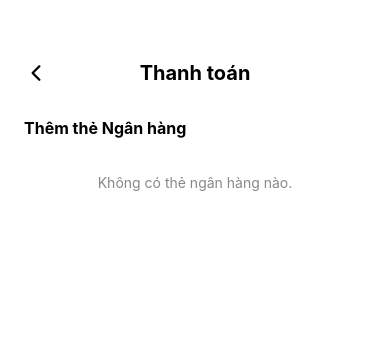
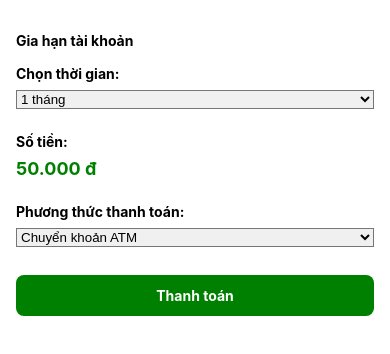
Before and after one commit to QuangVinhNguyen2004/DATT_Lich_Tre_Em, a React Native app: screen /Pay in a window 390 px wide. Shown: the top 354 px of the page. Built offline with nearby package versions, Linux system fonts and the light colour scheme.

Commit message:
update hoàn thiện

```diff
--- a/screens/PayScreen.js
+++ b/screens/PayScreen.js
@@ -1,124 +1,190 @@
-import React, { useState, useEffect } from 'react';
+import React, { useState } from 'react';
 import {
-  View,
-  Text,
-  TouchableOpacity,
-  StyleSheet,
-  FlatList,
-  ActivityIndicator,
-  Alert,
+  View, Text, TouchableOpacity, Alert, StyleSheet,
+  Modal
 } from 'react-native';
-import { Ionicons } from '@expo/vector-icons';
+import { Picker } from '@react-native-picker/picker';
+import { TextInput } from 'react-native';
+import AsyncStorage from '@react-native-async-storage/async-storage';
 import { useNavigation } from '@react-navigation/native';
-// import { getCards } from '../api/PayApi'; // API lấy danh sách thẻ
+import { createPayment } from '../services/PayApi';
 
-const PaymentScreen = () => {
+export default function PaymentScreen() {
   const navigation = useNavigation();
-  const [cards, setCards] = useState([]);
-  const [loading, setLoading] = useState(false);
+  const [months, setMonths] = useState(1);
+  const [method, setMethod] = useState('Chuyển khoản ATM');
+  const [showModal, setShowModal] = useState(false);
 
-  // // Lấy danh sách thẻ khi màn hình load
-  // useEffect(() => {
-  //   fetchCards();
-  // }, []);
+  // Modal state
+  const [selectedBank, setSelectedBank] = useState('');
+  const [cardNumber, setCardNumber] = useState('');
+  const [cardHolder, setCardHolder] = useState('');
 
-  // const fetchCards = async () => {
-  //   try {
-  //     setLoading(true);
-  //     const data = await getCards();
-  //     setCards(data);
-  //   } catch (error) {
-  //     Alert.alert('Lỗi', 'Không lấy được danh sách thẻ ngân hàng.');
-  //     console.error('Fetch cards error:', error.message);
-  //   } finally {
-  //     setLoading(false);
-  //   }
-  // };
+  const amountPerMonth = 50000;
+  const totalAmount = months * amountPerMonth;
 
-  const renderCard = ({ item }) => (
-    <TouchableOpacity
-      style={styles.cardItem}
-      onPress={() => navigation.navigate('AddPay', { card: item })}
-    >
-      <Text style={styles.cardText}>
-        **** {item.so_tai_khoan.slice(-6)}{' '}
-        <Text style={styles.bankText}>{item.ten_ngan_hang}</Text>
-      </Text>
-      <Ionicons name="chevron-forward" size={20} color="black" />
-    </TouchableOpacity>
-  );
+  const MOCK_DATA = {
+    bankName: 'Vietcombank',
+    cardNumber: '1035734330',
+    cardHolder: 'Nguyen Van A',
+  };
+
+  const bankOptions = [
+    { label: 'Vietcombank', value: 'Vietcombank' },
+    { label: 'Techcombank', value: 'Techcombank' },
+    { label: 'MB Bank', value: 'MB Bank' },
+    { label: 'Agribank', value: 'Agribank' },
+    { label: 'BIDV', value: 'BIDV' },
+  ];
+
+  const handleConfirmPayment = async () => {
+    if (
+      selectedBank.toLowerCase() === MOCK_DATA.bankName.toLowerCase() &&
+      cardNumber === MOCK_DATA.cardNumber &&
+      cardHolder.toLowerCase() === MOCK_DATA.cardHolder.toLowerCase()
+    ) {
+      try {
+        const userData = await AsyncStorage.getItem('user');
+        const user = JSON.parse(userData);
+
+        const res = await createPayment({
+          user_id: user._id,
+          amount: totalAmount,
+          duration: months * 30,
+          method,
+        });
+
+        Alert.alert('✅ Thành công', res.message);
+        setShowModal(false);
+        navigation.navigate('PaymentHistory');
+      } catch (err) {
+        Alert.alert('❌ Lỗi', 'Không thể thanh toán');
+      }
+    } else {
+      Alert.alert('⚠️ Thông tin không đúng', 'Vui lòng kiểm tra lại thông tin ngân hàng');
+    }
+  };
 
   return (
     <View style={styles.container}>
-      {/* Header */}
-      <View style={styles.header}>
-        <TouchableOpacity onPress={() => navigation.goBack()}>
-          <Ionicons name="chevron-back" size={24} color="black" />
-        </TouchableOpacity>
-        <Text style={styles.title}>Thanh toán</Text>
-        <View style={{ width: 24 }} />
-      </View>
+      <Text style={styles.label}>Gia hạn tài khoản</Text>
 
-      {/* Thêm thẻ ngân hàng */}
-      <Text style={styles.sectionTitle}>Thêm thẻ Ngân hàng</Text>
+      <Text style={styles.label}>Chọn thời gian:</Text>
+      <Picker
+        selectedValue={months}
+        onValueChange={setMonths}
+        style={styles.picker}
+      >
+        <Picker.Item label="1 tháng" value={1} />
+        <Picker.Item label="3 tháng" value={3} />
+        <Picker.Item label="6 tháng" value={6} />
+        <Picker.Item label="12 tháng" value={12} />
+      </Picker>
 
-      {/* Danh sách thẻ */}
-      {loading ? (
-        <ActivityIndicator size="large" color="#007AFF" style={{ marginTop: 20 }} />
-      ) : (
-        <FlatList
-          data={cards}
-          keyExtractor={(item) => item._id}
-          renderItem={renderCard}
-          contentContainerStyle={{ gap: 12, paddingBottom: 20 }}
-          ListEmptyComponent={
-            <Text style={{ textAlign: 'center', marginTop: 20, color: '#888' }}>
-              Không có thẻ ngân hàng nào.
-            </Text>
-          }
-        />
-      )}
+      <Text style={styles.label}>Số tiền:</Text>
+      <Text style={styles.amount}>{totalAmount.toLocaleString('vi-VN')} đ</Text>
+
+      <Text style={styles.label}>Phương thức thanh toán:</Text>
+      <Picker
+        selectedValue={method}
+        onValueChange={setMethod}
+        style={styles.picker}
+      >
+        <Picker.Item label="Chuyển khoản ATM" value="Chuyển khoản ATM" />
+      </Picker>
+
+      <TouchableOpacity onPress={() => setShowModal(true)} style={styles.button}>
+        <Text style={styles.btnText}>Thanh toán</Text>
+      </TouchableOpacity>
+
+      {/* Modal */}
+      <Modal visible={showModal} animationType="slide" transparent>
+        <View style={styles.modalContainer}>
+          <View style={styles.modalBox}>
+            <Text style={styles.label}>Xác nhận thanh toán</Text>
+
+            <Text style={{ marginBottom: 4 }}>Ngân hàng:</Text>
+            <Picker
+              selectedValue={selectedBank}
+              onValueChange={setSelectedBank}
+              style={styles.picker}
+            >
+              <Picker.Item label="-- Chọn ngân hàng --" value="" />
+              {bankOptions.map((bank) => (
+                <Picker.Item
+                  key={bank.value}
+                  label={bank.label}
+                  value={bank.value}
+                />
+              ))}
+            </Picker>
+
+            <TextInput
+              placeholder="Số thẻ"
+              keyboardType="numeric"
+              style={styles.input}
+              value={cardNumber}
+              onChangeText={setCardNumber}
+            />
+            <TextInput
+              placeholder="Chủ thẻ"
+              style={styles.input}
+              value={cardHolder}
+              onChangeText={setCardHolder}
+            />
+
+            <TouchableOpacity style={styles.modalBtn} onPress={handleConfirmPayment}>
+              <Text style={styles.btnText}>Xác nhận thanh toán</Text>
+            </TouchableOpacity>
+
+            <TouchableOpacity
+              onPress={() => setShowModal(false)}
+              style={[styles.modalBtn, { backgroundColor: 'gray' }]}
+            >
+              <Text style={styles.btnText}>Hủy</Text>
+            </TouchableOpacity>
+          </View>
+        </View>
+      </Modal>
     </View>
   );
-};
-
-export default PaymentScreen;
+}
 
 const styles = StyleSheet.create({
-  container: {
-    flex: 1,
-    backgroundColor: '#fff',
-    paddingHorizontal: 24,
-    paddingTop: 60,
+  container: { padding: 16, backgroundColor: '#fff', flex: 1 },
+  label: { fontWeight: 'bold', marginTop: 16 },
+  picker: {
+    backgroundColor: '#f0f0f0',
+    marginVertical: 8,
   },
-  header: {
-    flexDirection: 'row',
-    alignItems: 'center',
-    justifyContent: 'space-between',
-    marginBottom: 32,
+  amount: {
+    fontSize: 18,
+    fontWeight: 'bold',
+    marginVertical: 8,
+    color: 'green',
   },
-  title: {
-    fontSize: 20,
-    fontWeight: 'bold',
+  button: {
+    backgroundColor: 'green',
+    padding: 12,
+    borderRadius: 8,
+    marginTop: 20,
   },
-  sectionTitle: {
-    fontSize: 16,
-    fontWeight: 'bold',
-    marginBottom: 16,
+  btnText: { color: '#fff', textAlign: 'center', fontWeight: 'bold' },
+
+  modalContainer: {
+    flex: 1, backgroundColor: 'rgba(0,0,0,0.5)',
+    justifyContent: 'center', alignItems: 'center',
   },
-  cardItem: {
-    flexDirection: 'row',
-    justifyContent: 'space-between',
-    alignItems: 'center',
-    backgroundColor: '#f2f2f2',
-    borderRadius: 12,
-    padding: 16,
+  modalBox: {
+    width: '90%', backgroundColor: 'white',
+    borderRadius: 10, padding: 20,
   },
-  cardText: {
-    fontSize: 16,
-    fontWeight: '500',
+  input: {
+    borderWidth: 1, borderColor: '#ccc',
+    padding: 10, borderRadius: 8, marginVertical: 8,
   },
-  bankText: {
-    fontWeight: 'bold',
+  modalBtn: {
+    backgroundColor: 'green', padding: 12,
+    borderRadius: 8, marginTop: 10,
   },
 });
--- a/screens/SettingScreen.js
+++ b/screens/SettingScreen.js
@@ -83,7 +83,6 @@ const SettingsScreen = () => {
           <View style={{ flex: 1 }}>
             <Text style={styles.name}>{user.name || user.fullName || 'Chưa có tên'}</Text>
             <Text style={styles.email}>{user.email || 'Chưa có email'}</Text>
-            <Text style={styles.phone}>{user.phone || 'Chưa có số điện thoại'}</Text>
           </View>
           <TouchableOpacity onPress={() => navigation.navigate('UpdateAcc')}>
             <Text style={styles.editText}>Chỉnh sửa</Text>
--- a/services/PayApi.js
+++ b/services/PayApi.js
@@ -1,6 +1,11 @@
 import api from './api';
 
-export const getCards = async () => {
-  const res = await axios.get(API);
+export const createPayment = async (data) => {
+  const res = await api.post('/payments', data);
   return res.data;
 };
+
+export const getAllPayments = async () => {
+  const res = await api.get('/payments');
+  return res.data;
+};
--- a/services/authService.js
+++ b/services/authService.js
@@ -11,7 +11,7 @@ export const loginUser = async ({ email, password }) => {
 
 // Đăng nhập tài khoản phụ (subuser)
 export const loginSubUser = async ({ email, password }) => {
-  const res = await api.post('/user/login-subuser', { email, password });
+  const res = await api.post('/sub-users/login', { email, password });
   await AsyncStorage.setItem('user', JSON.stringify({ ...res.data, accountType: 'sub' }));
   return res.data;
 };
--- a/services/userApi.js
+++ b/services/userApi.js
@@ -20,3 +20,7 @@ export const updateUserApi = async (userId, data) => {
   const res = await api.put(`/user/${userId}`, data);
   return res.data;
 };
+export const getUserById = async (id) => {
+  const res = await api.get(`/user/${id}`);
+  return res.data;
+};
```
Also changed, not shown: screens/LoginScreen.js (+39 -49 lines), screens/NotificationScreen.js (+10 -16 lines), screens/PostdetailScreen.js (+5 -4 lines), 45 other files (tests, documents, lock files or other folders).
